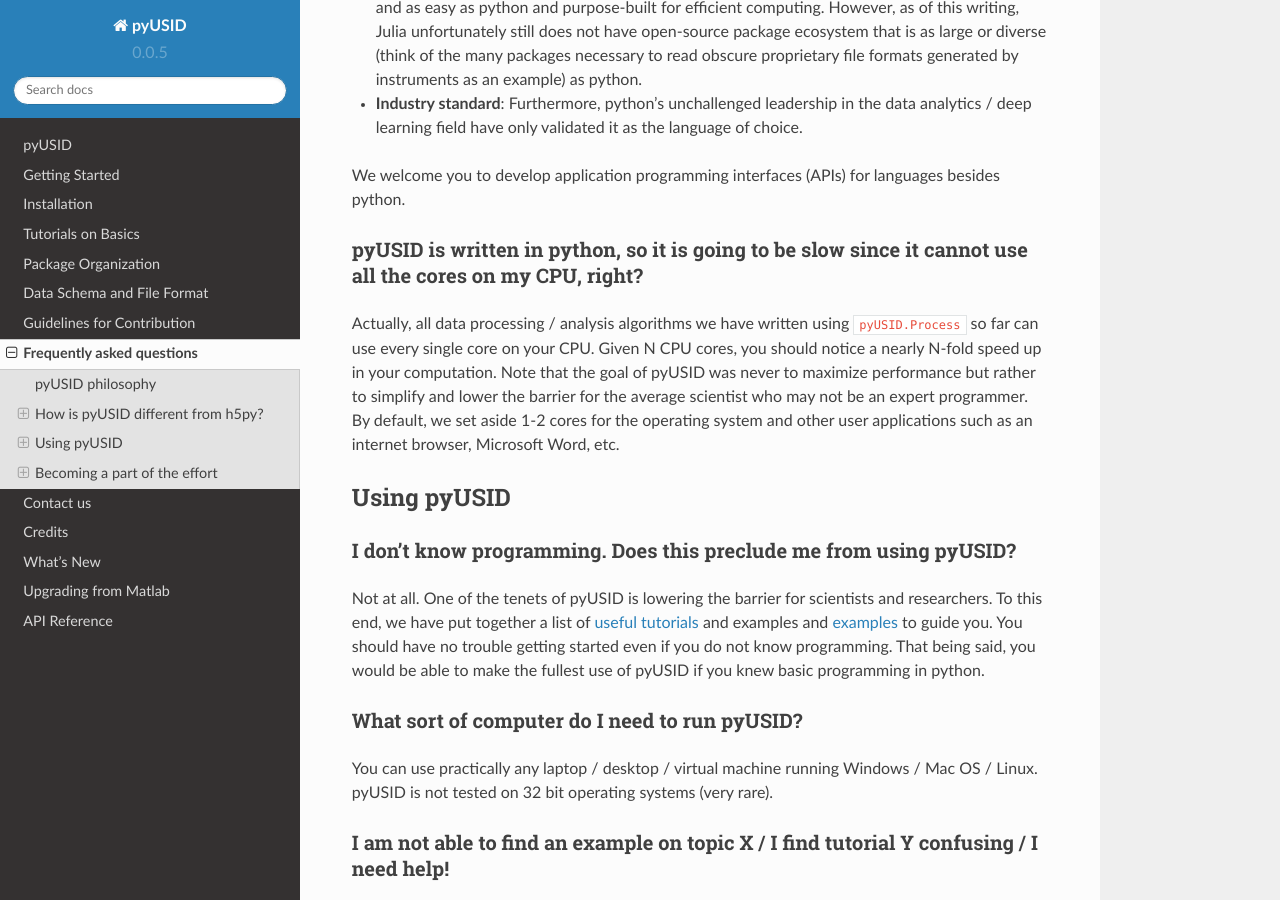
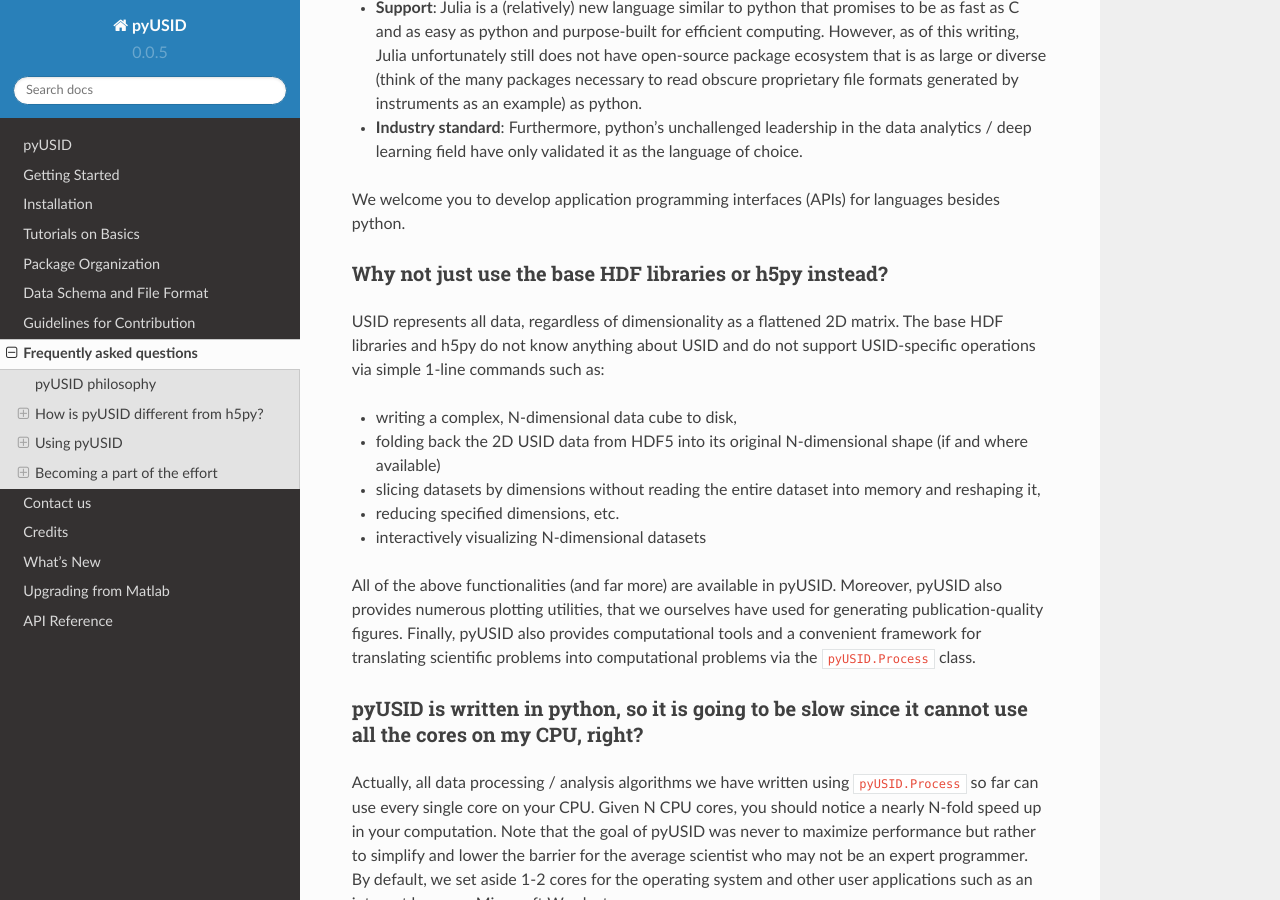
Before and after one commit to pycroscopy/pyUSID, a Sphinx documentation site: the page built from docs/faq.rst, in a window 1280 px wide and 900 px high, scrolled down 1978 px. Built offline with Sphinx 7.4.7 and the Read the Docs theme 2.0.0, drawn with Linux system fonts in a browser that asks for light colours; pages that are not in the unit, such as notebooks, are missing from menus; some of the changed text lies outside the part shown.

Commit message:
Added question about the necessity of pyUSID (over h5py)

```diff
--- a/docs/faq.rst
+++ b/docs/faq.rst
@@ -37,7 +37,7 @@ Who uses pyUSID?
 * Please `get in touch <./contact.html>`_ with us if you would like your group / university to be added here.
 
 Why is pyUSID written in python and not C / Fortran / Julia?
-~~~~~~~~~~~~~~~~~~~~~~~~~~~~~~~~~~~~~~~~~~~~~~~~~~~~~~~~~~~~~~~~~
+~~~~~~~~~~~~~~~~~~~~~~~~~~~~~~~~~~~~~~~~~~~~~~~~~~~~~~~~~~~~
 Here are some of the main reasons pyUSID is written in python:
 
 * **Ease of use**: One of the main objectives of pyUSID is to **lower the barrier** to advanced data analytics for domain scientists such as material scientists. A C++ / Fortran version of pyUSID would certainly have been more efficient than the current python code-base. However, the learning curve for writing efficient C code is far steeper compared to python / Julia / Matlab for the average domain scientist. Focusing on science is a big enough job for domain scientists and we want to make it as easy as possible to adopt pyUSID even for those who are novices at programming.
@@ -46,6 +46,21 @@ Here are some of the main reasons pyUSID is written in python:
 * **Industry standard**: Furthermore, python's unchallenged leadership in the data analytics / deep learning field have only validated it as the language of choice.
 
 We welcome you to develop application programming interfaces (APIs) for languages besides python.
+
+Why not just use the base HDF libraries or h5py instead?
+~~~~~~~~~~~~~~~~~~~~~~~~~~~~~~~~~~~~~~~~~~~~~~~~~~~~~~~~
+USID represents all data, regardless of dimensionality as a flattened 2D matrix.
+The base HDF libraries and h5py do not know anything about USID and do not support USID-specific operations via simple 1-line commands such as:
+
+* writing a complex, N-dimensional data cube to disk,
+* folding back the 2D USID data from HDF5 into its original N-dimensional shape (if and where available)
+* slicing datasets by dimensions without reading the entire dataset into memory and reshaping it,
+* reducing specified dimensions, etc.
+* interactively visualizing N-dimensional datasets
+
+All of the above functionalities (and far more) are available in pyUSID.
+Moreover, pyUSID also provides numerous plotting utilities, that we ourselves have used for generating publication-quality figures.
+Finally, pyUSID also provides computational tools and a convenient framework for translating scientific problems into computational problems via the ``pyUSID.Process`` class.
 
 pyUSID is written in python, so it is going to be slow since it cannot use all the cores on my CPU, right?
 ~~~~~~~~~~~~~~~~~~~~~~~~~~~~~~~~~~~~~~~~~~~~~~~~~~~~~~~~~~~~~~~~~~~~~~~~~~~~~~~~~~~~~~~~~~~~~~~~~~~~~~~~~~~~~~~
```
